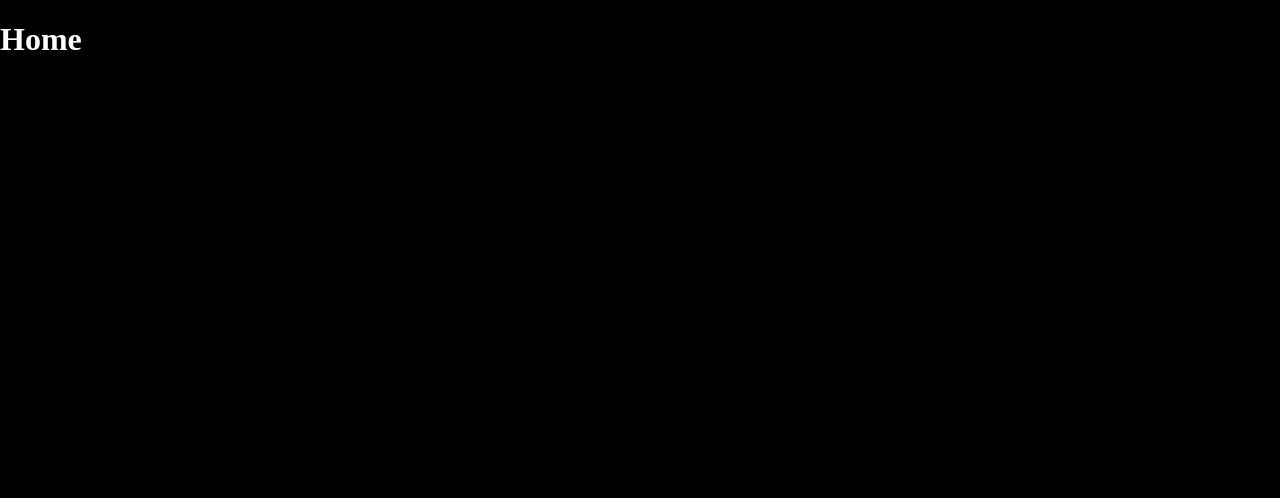
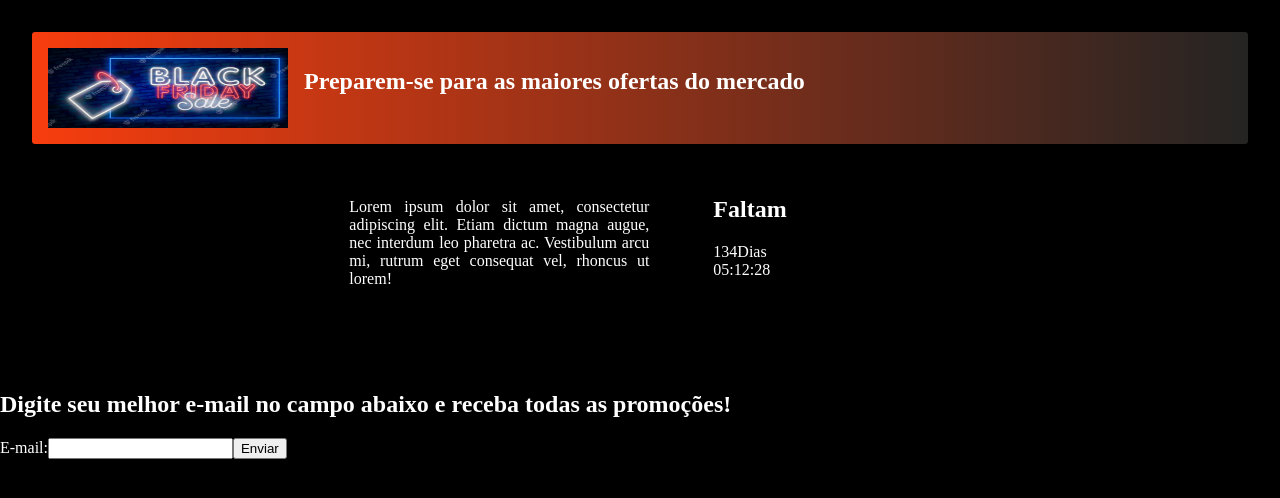
Before and after one commit to gleydson-delcho/desafio-gama-ecommerce, a React (Create React App) app: page / in a window 1280 px wide. Shown: the top 498 px of the page. Built offline with nearby package versions, Linux system fonts and the light colour scheme.

Commit message:
Add the countdown component and countdown context, add sass dependency, update README.md

```diff
--- a/package.json
+++ b/package.json
@@ -8,6 +8,7 @@
     "@testing-library/user-event": "^12.8.3",
     "react": "^17.0.2",
     "react-dom": "^17.0.2",
+    "react-router-dom": "^5.2.0",
     "react-scripts": "4.0.3",
     "sass": "^1.35.2",
     "web-vitals": "^1.1.2"
@@ -40,6 +41,7 @@
     "@types/node": "^16.3.1",
     "@types/react": "^17.0.14",
     "@types/react-dom": "^17.0.9",
+    "@types/react-router-dom": "^5.1.8",
     "typescript": "^4.3.5"
   }
 }
--- a/src/App.tsx
+++ b/src/App.tsx
@@ -1,9 +1,17 @@
+import { BrowserRouter, Switch, Route } from "react-router-dom";
+import CountDownProvider from "./contexts/CountDownContext";
+import Home from "./pages/Home";
+
 
 function App() {
   return (
-    <div className="App">
-      <h1>Home</h1>
-    </div>
+    <CountDownProvider>
+      <BrowserRouter>
+        <Switch>
+          <Route exact path='/' component={Home} />
+        </Switch>
+      </BrowserRouter>
+    </CountDownProvider>
   );
 }
 
--- /dev/null
+++ b/src/components/CountDown/index.tsx
@@ -0,0 +1,44 @@
+import { useContext } from 'react';
+import { CountDownContext } from '../../contexts/CountDownContext';
+import './styles.scss'
+
+export function CountDown() {
+
+    const { days, hours, minutes, seconds } = useContext(CountDownContext)
+
+    const [dayLeft, dayCenter, dayRight] = String(days).padStart(3, '0').split('');
+    const [hourLeft, hourRight] = String(hours).padStart(2, '0').split('');
+    const [minuteLeft, minuteRight] = String(minutes).padStart(2, '0').split('');
+    const [secondLeft, secondRight] = String(seconds).padStart(2, '0').split('');
+
+    return (
+        <div className="containerCountdown">
+            <h2>Faltam</h2>
+            <div className="countdown">
+                <div>
+                    <span>{dayLeft}</span>
+                    <span>{dayCenter}</span>
+                    <span>{dayRight}</span>
+                    <span>Dias</span>
+                </div>
+                <div className="timer">
+                    <div>
+                        <span>{hourLeft}</span>
+                        <span>{hourRight}</span>
+                    </div>
+                    <span>:</span>
+                    <div>
+                        <span>{minuteLeft}</span>
+                        <span>{minuteRight}</span>
+                    </div>
+                    <span>:</span>
+                    <div>
+                        <span>{secondLeft}</span>
+                        <span>{secondRight}</span>
+                    </div>
+                </div>
+            </div>
+        </div>
+
+    );
+}
--- /dev/null
+++ b/src/components/CountDown/styles.scss
@@ -0,0 +1,14 @@
+.containerCountdown {
+    display: flex;
+    flex-direction: column;
+
+    margin: 0 4rem 2rem;
+
+    .countdown {
+
+       .timer {
+           display: flex;
+           flex-direction: row;
+       }
+    }
+}
--- /dev/null
+++ b/src/contexts/CountDownContext.tsx
@@ -0,0 +1,67 @@
+import { useEffect, useState } from "react";
+import { createContext, ReactNode } from "react";
+
+interface CountDownContextData {
+    days: number;
+    hours: number;
+    minutes: number;
+    seconds: number;
+    timer: () => void;
+}
+
+interface CountDownProviderProps {
+    children: ReactNode;
+}
+
+export const CountDownContext = createContext({} as CountDownContextData);
+
+export default function CountDownProvider({ children }: CountDownProviderProps): JSX.Element {
+
+
+
+
+
+
+    const [days, setDays] = useState(0);
+    const [hours, setHours] = useState(0);
+    const [minutes, setMinutes] = useState(0);
+    const [seconds, setSeconds] = useState(0);
+
+    function timer() {
+        const targetTime = new Date("11/26/2021 00:00:00 AM").getTime();
+
+        setInterval(() => {
+            const now = new Date().getTime();
+            const time = targetTime - now;
+
+            const timerDays = Math.floor(time / (1000 * 60 * 60 * 24))
+            const timerHours = Math.floor(time / (1000 * 60 * 60) % 24)
+            const timerMinutes = Math.floor((time / 1000) % 60)
+            const timerSeconds = Math.floor((time / (1000 * 60)) % 60)
+            if (time > 0) {
+                setDays(timerDays)
+                setHours(timerHours)
+                setSeconds(timerMinutes)
+                setMinutes(timerSeconds)
+            } else {
+                clearInterval()
+            }
+        },1000);
+    }
+
+    useEffect(() => {
+        timer();
+    },[])
+
+    return (
+        <CountDownContext.Provider value={{
+            days,
+            hours,
+            minutes,
+            seconds,
+            timer
+        }}>
+            {children}
+        </CountDownContext.Provider>
+    );
+}
--- /dev/null
+++ b/src/pages/Home/index.tsx
@@ -0,0 +1,38 @@
+import { useState } from "react";
+import { CountDown } from "../../components/CountDown";
+import Logo from '../../assets/images/logo.png';
+
+import './styles.scss';
+
+export default function Home() {
+  const [value, setValue] = useState('');
+
+  const handleSubmit = () => {
+    console.log(value);
+    if (value !== '') {
+      setValue('');
+    }
+  }
+
+  return (
+      <div className="containerHome">
+        <header>
+          <img src={Logo} alt="logoImage" />
+          <h2>Preparem-se para as maiores  ofertas do mercado</h2>
+        </header>
+        <div className="containerInfo" >
+          <p>
+            Lorem ipsum dolor sit amet, consectetur adipiscing elit. Etiam dictum magna augue,
+            nec interdum leo pharetra ac. Vestibulum arcu mi, rutrum eget consequat vel, rhoncus ut lorem!
+          </p>
+          <CountDown />
+        </div>
+        <div className="containerForm">
+          <h2>Digite seu melhor e-mail no campo abaixo e receba todas as promoções!</h2>
+          <label htmlFor="email">E-mail:</label>
+          <input type="text" onChange={e => setValue(e.target.value)} />
+          <button onClick={handleSubmit}>Enviar</button>
+        </div>
+      </div>
+  )
+}
--- /dev/null
+++ b/src/pages/Home/styles.scss
@@ -0,0 +1,32 @@
+.containerHome {
+    header {
+        display: flex;
+        padding: 1rem;
+        margin: 2rem;
+        border-radius: 0.2rem;
+
+        background: linear-gradient(to right,  #f73d0e, #242423);
+        img {
+            width: 15rem;
+            height: 5rem;
+            margin-right: 1rem;
+        }
+    }
+
+    .containerInfo {
+        display: flex;
+        align-items: center;
+        justify-content: center;
+
+        text-align: justify;
+
+        margin: 0 5rem 5rem  0;
+
+        p {
+            max-width: 300px;
+        }
+
+
+
+    }
+}
```
Also changed, not shown: 2 other files (tests, documents, lock files or other folders).
